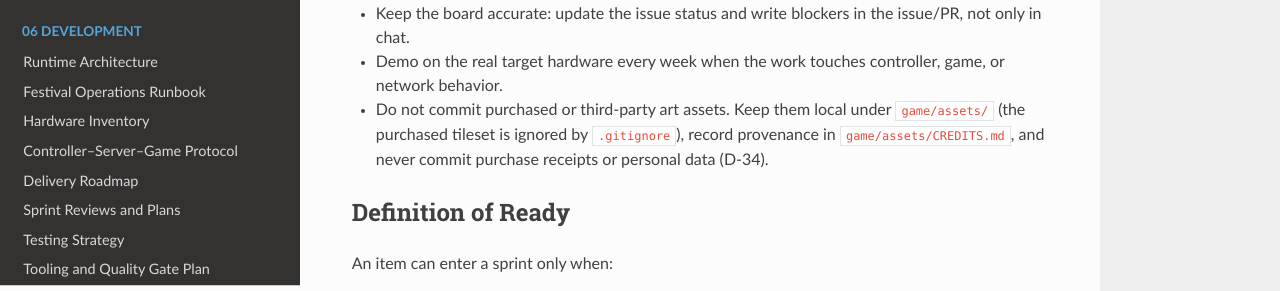
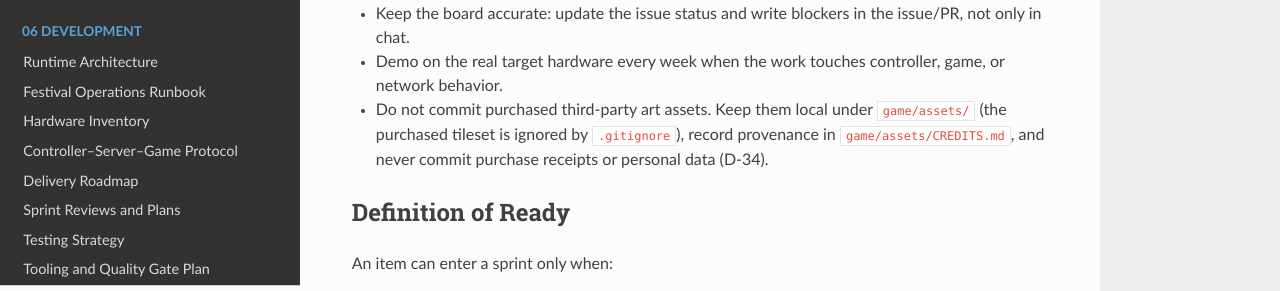
Before and after one commit to PSZLBit/ProszkowskaDrift, an MkDocs documentation site: the page built from documentation/06-development/workflow.md, in a window 1280 px wide and 900 px high, scrolled down 3866 px. Shown: the part 158-449 px from the top of the window. Built offline with MkDocs 1.6.1, drawn with Linux system fonts in a browser that asks for light colours; nearby versions of some CDN libraries.

```diff
--- a/documentation/06-development/workflow.md
+++ b/documentation/06-development/workflow.md
@@ -171,7 +171,7 @@ outcome and acceptance criteria. Link every PR to an issue.
   issue/PR, not only in chat.
 - Demo on the real target hardware every week when the work touches controller,
   game, or network behavior.
-- Do not commit purchased or third-party art assets. Keep them local under
+- Do not commit purchased third-party art assets. Keep them local under
   `game/assets/` (the purchased tileset is ignored by `.gitignore`), record
   provenance in `game/assets/CREDITS.md`, and never commit purchase receipts or
   personal data (D-34).
```
Also changed, not shown: game/assets/CREDITS.md (+3 -2 lines).
